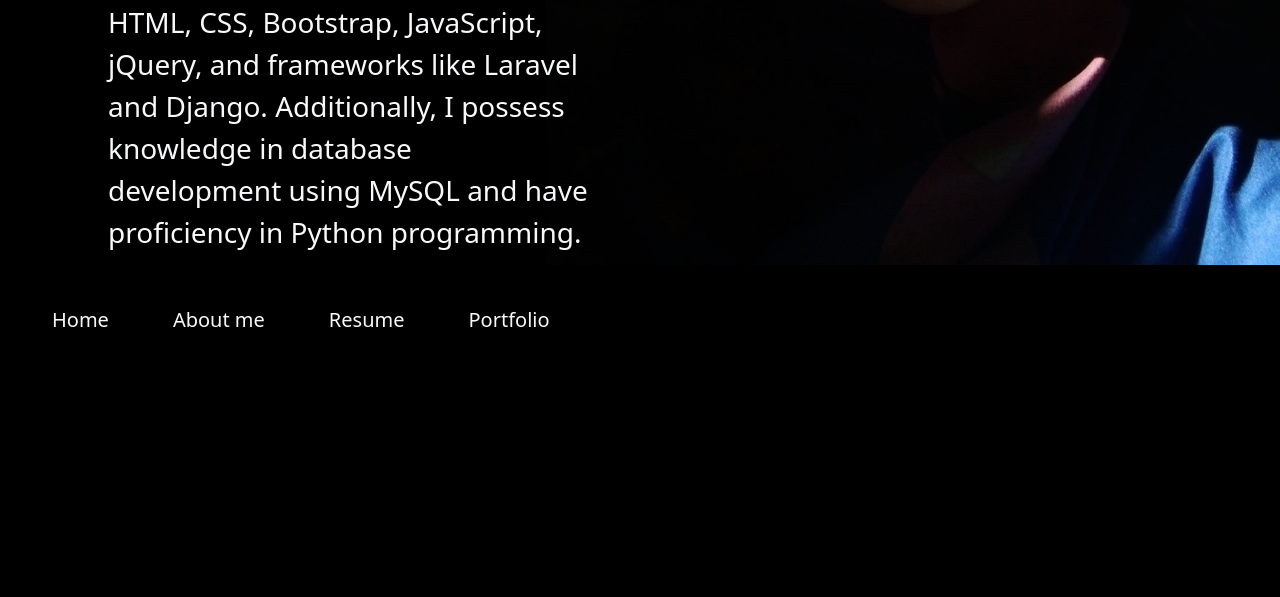
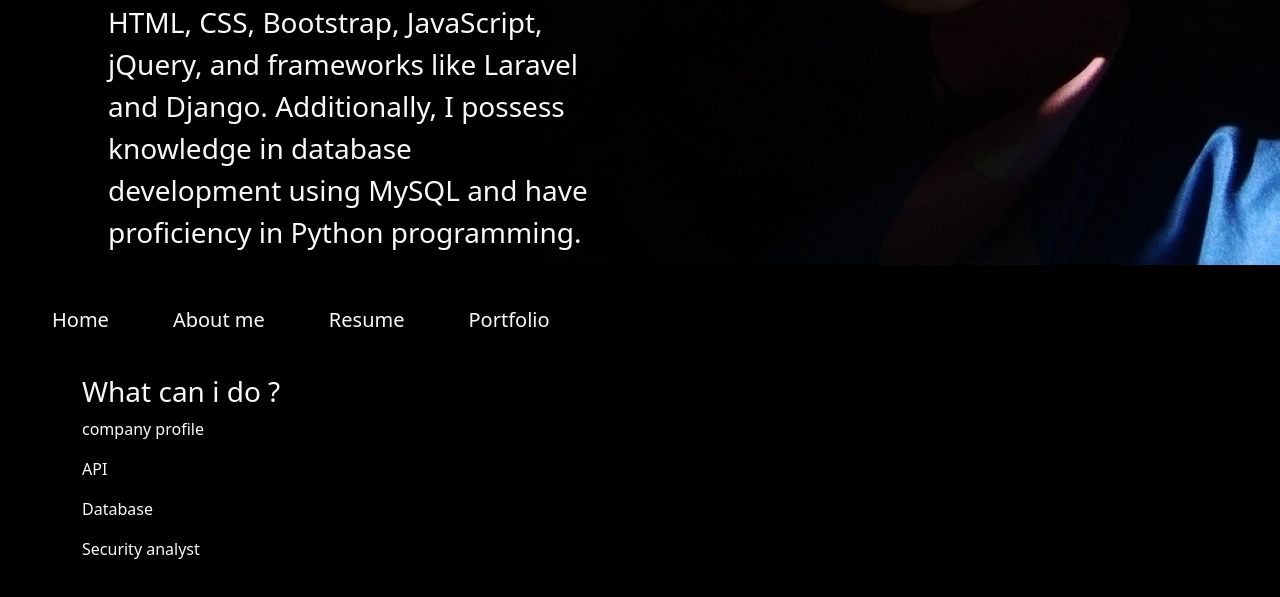
Before and after one commit to lisalazim/myprofile, a plain HTML site: page index.html in a window 1280 px wide. Shown: the part 1335-1932 px from the top of the page. Drawn offline with nearby package versions, Linux system fonts and the light colour scheme; a web font is replaced by a local one.

```diff
--- a/index.html
+++ b/index.html
@@ -63,6 +63,21 @@
                 <a href="#resume" class="navbar-brand text-light p-4">Resume</a>
                 <a href="" class="navbar-brand text-light p-4">Portfolio</a>
             </nav>
+
+
+            <div class="container  text-light">
+                <div class="canIDo">
+                    <h3>What can i do ?</h3>
+                    <p>company profile</p>
+                    <p>API</p>
+                    <p>Database</p>
+                    <p>Security analyst</p>
+                </div>
+                <div class="mySkill"></div>
+                <div class="education"></div>
+                <div class="certificatePrograms"></div>
+                <div class="hobbies"></div>
+            </div>
         </div>
     </section>
 
```
